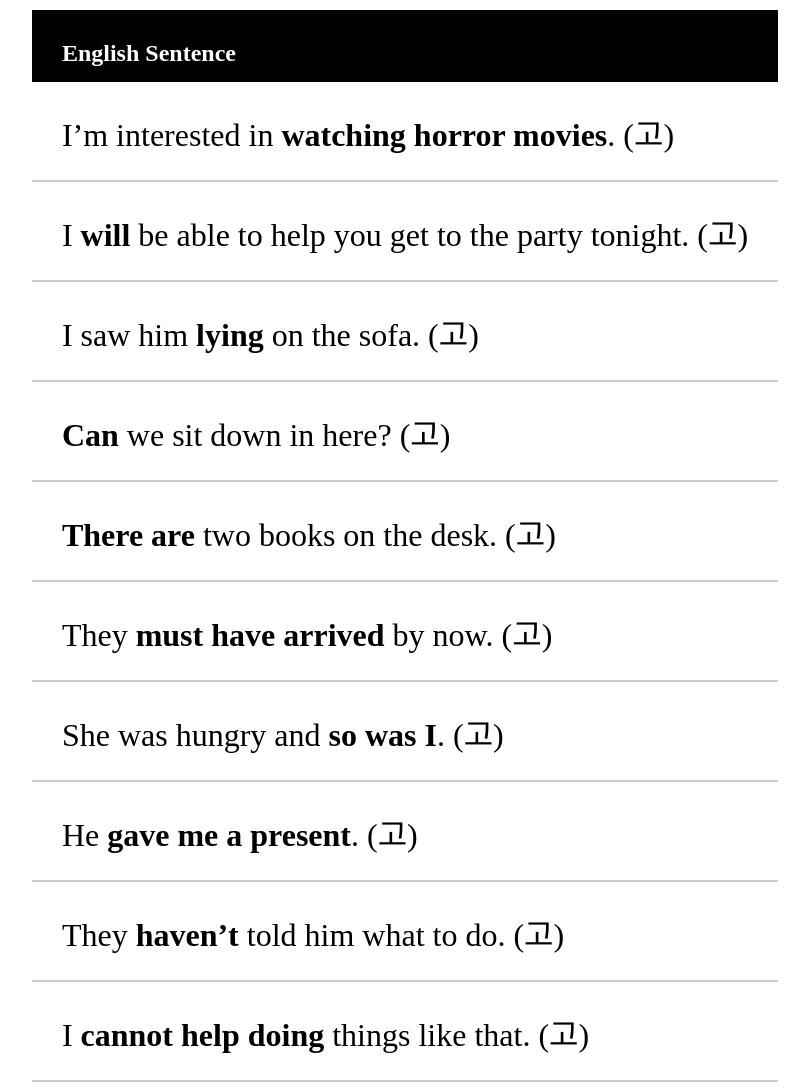
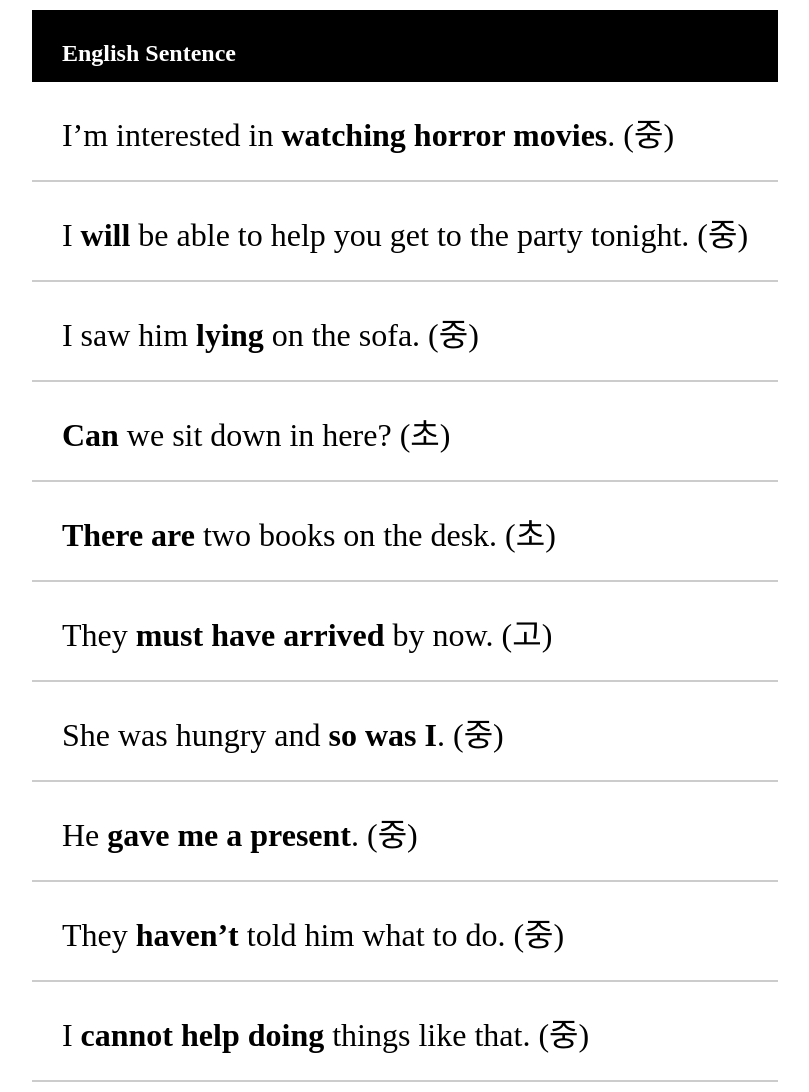
Before and after one commit to jacealan/Jace, a Django app: page /eng/ in a window 1280 px wide. Shown: the whole page, without its empty margins (235-1044 px from the left). Run offline with Django 3.2, Linux system fonts and the light colour scheme; data comes from the database, SQL or seed files in the repository.

Commit message:
django if ==

```diff
--- a/eng/templates/eng/eng_today.html
+++ b/eng/templates/eng/eng_today.html
@@ -22,8 +22,8 @@ td,th {
             {{ sentence.sentence }}
             {# {{ sentence.category}}#}
             {# {{ sentence.number}} #}
-            {% if sentence.level is 'e' %} (초)
-            {% elif sentence.level is 'm' %} (중)
+            {% if sentence.level == 'e' %} (초)
+            {% elif sentence.level == 'm' %} (중)
             {% else %} (고)
             {% endif %}
             {# {{ sentence.level}} #}
```
